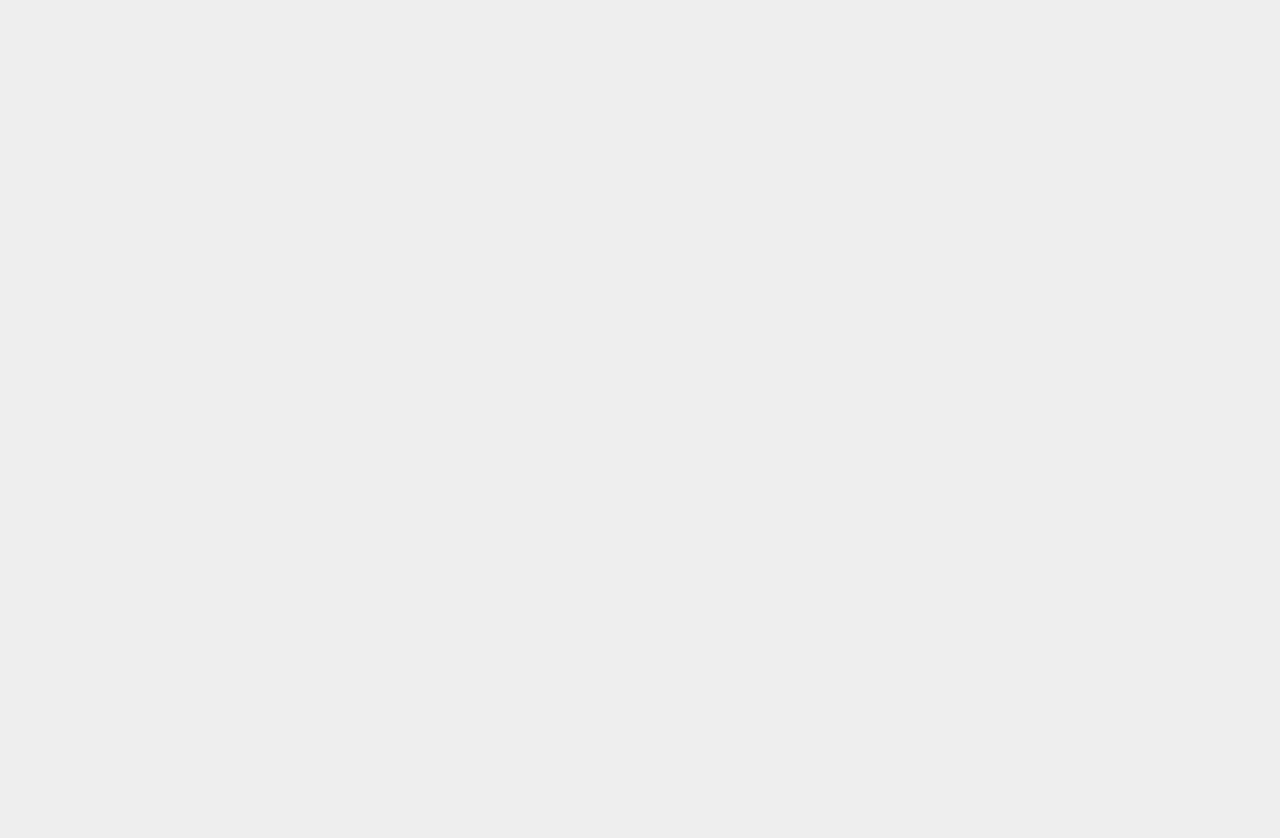
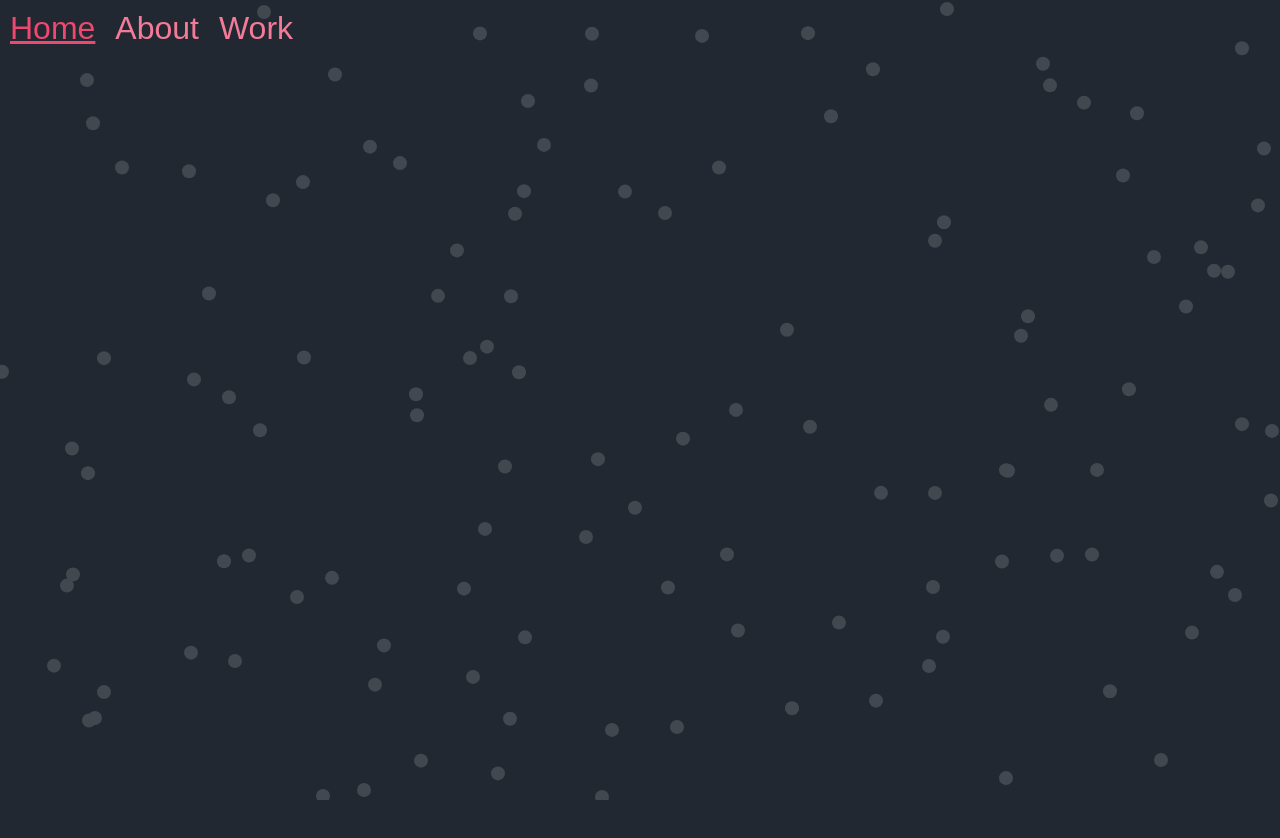
Before and after one commit to DARKRAGE-0/portfolio, a plain HTML site: page index.html in a window 1280 px wide. Shown: the top 838 px of the page. After the commit the page ends 800 px from the top, so only its background shows below. Drawn offline with Linux system fonts and the light colour scheme.

Commit message:
animation update

```diff
--- /dev/null
+++ b/balls.js
@@ -0,0 +1,34 @@
+let ballsArray = [];
+
+class Balls{
+	constructor(){
+		this.x = Math.floor(Math.random() * canvasWidth);
+		this.y = 0;
+		this.size = 7;
+		this.speedY = (Math.random() * 10) + 3;
+		this.color = '#42484F';
+	}
+	update(){
+		this.y += this.speedY;
+	}
+	draw(){
+		ctx.fillStyle = this.color;
+		ctx.beginPath();
+		ctx.arc(this.x,this.y,this.size,0,Math.PI*2);
+		ctx.fill();
+	}
+}
+
+function handleParticles() {
+
+	ballsArray.unshift(new Balls);
+	for (var i=0;i<ballsArray.length; i++) {
+		ballsArray[i].update();
+		ballsArray[i].draw();
+	}
+	if (ballsArray.length>300) {
+		for (var i = 0; i < ballsArray.length; i++) {
+			ballsArray.pop(ballsArray[i]);
+		}
+	}
+}
--- /dev/null
+++ b/canvas1.js
@@ -0,0 +1,25 @@
+const canvas = document.querySelector('.canvas1');
+const ctx = canvas.getContext("2d");
+const canvasWidth = canvas.width = window.innerWidth;
+const canvasHeight = canvas.height = window.innerHeight;
+let x = 100;
+let y = 100;
+let speed = 3;
+function balls() {
+	ctx.beginPath();
+	ctx.fillStyle = 'red';
+	ctx.arc(x,y,10,0,Math.PI*2);
+	ctx.fill();
+	y+=speed;
+	x-=speed-2;
+}
+
+function animate() {
+	ctx.clearRect(0,0,canvasWidth,canvasHeight);
+	handleParticles();
+	requestAnimationFrame(animate);
+}
+
+
+
+animate();
--- a/index.html
+++ b/index.html
@@ -1,13 +1,26 @@
 <html>
 	<head>
 	<title>Anwaar's Site</title>
+	<link rel="stylesheet" type="text/css" href="scrollbar.css">
 	<link rel="stylesheet" type="text/css" href="style.css">
+	<link rel="stylesheet" type="text/css" href="mobile.css">
 	<link rel="icon" href="icon.png">
 	<meta name="viewport" content="width=device-width, initial-scale=1.0">
 	</head>
 <body>
+	<!-- CANVAS -->
+	<canvas class="canvas1"></canvas>
+	<!-- MENU -->
+	<div class="menu">
+		<div id="homeBut">Home</div>
+		<div id="aboutBut">About</div>
+		<div id="workBut">Work</div>
+	</div>
+	<!-- HEADER -->
 
 	<!-- SCRIPT -->
+	<script type="text/javascript" src="balls.js"></script>
+	<script type="text/javascript" src="canvas1.js"></script>
 	<script type="text/javascript" src="script.js"></script>
 </body>
 </html>
--- /dev/null
+++ b/mobile.css
@@ -0,0 +1,10 @@
+@media only screen and (max-width: 450px) {
+
+.menu{
+	height: 40px;
+}
+.menu *{
+	font-size: 20px;
+	padding: 6px;
+}
+}
--- /dev/null
+++ b/scrollbar.css
@@ -0,0 +1,13 @@
+@import url('https://fonts.googleapis.com/css2?family=Ubuntu:wght@700&display=swap');
+@import url('https://fonts.googleapis.com/css2?family=Fira+Sans&family=Ubuntu:wght@700&display=swap');
+
+
+::-webkit-scrollbar{
+    width: 8px;
+}
+::-webkit-scrollbar-track{
+    background-color:transparent;
+}
+::-webkit-scrollbar-thumb{
+    background-color: #787F83;
+}
--- a/style.css
+++ b/style.css
@@ -1,37 +1,38 @@
-@import url('https://fonts.googleapis.com/css2?family=Ubuntu:wght@700&display=swap');
-@import url('https://fonts.googleapis.com/css2?family=Fira+Sans&family=Ubuntu:wght@700&display=swap');
 body{
-	background: #EEEEEE;
+	background: #222831;
 	overflow-x: hidden;
 	font-family: Ubuntu, monospace;
 	cursor:url("mouse.png"), default;
 	font-size: 35px;
 	user-select: none;
 	width: 100%;
-	height: 200%;
+	height: auto;
 	margin: 0;
+}
+.menu{
+	width: 100%;
+	height: 60px;
+	position: absolute;
+	top: 0;
+	left: 0;
 	display: flex;
-	flex-direction: column;
+	flex-direction: row;
+	font-family: sans-serif;
+}
+.menu *{
+	color: #F37B98;
+	font-size: 32px;
+	width: auto;
+	height: auto;
+	padding: 10px;
+	cursor: pointer;
 }
 
-@media only screen and (max-width: 500px) {
-.header{height: 240px;}
-.headerText{font-size: 26px;}
-.hr1{display: none;}
-.headling{font-size: 16px;}
-.headerPic img{display: none;}
-.msg1{display: none;}
+#homeBut{
+	text-decoration: underline;
+	color: #EF476F;
 }
-
-
-
-
-::-webkit-scrollbar{
-    width: 8px;
+.canvas1{
+	width: 100%;
+	height: 100%;
 }
-::-webkit-scrollbar-track{
-    background-color:transparent;
-}
-::-webkit-scrollbar-thumb{
-    background-color: #787F83;
-}
```
Also changed, not shown: h.svg (added), header.js (added), im.PNG (added).
